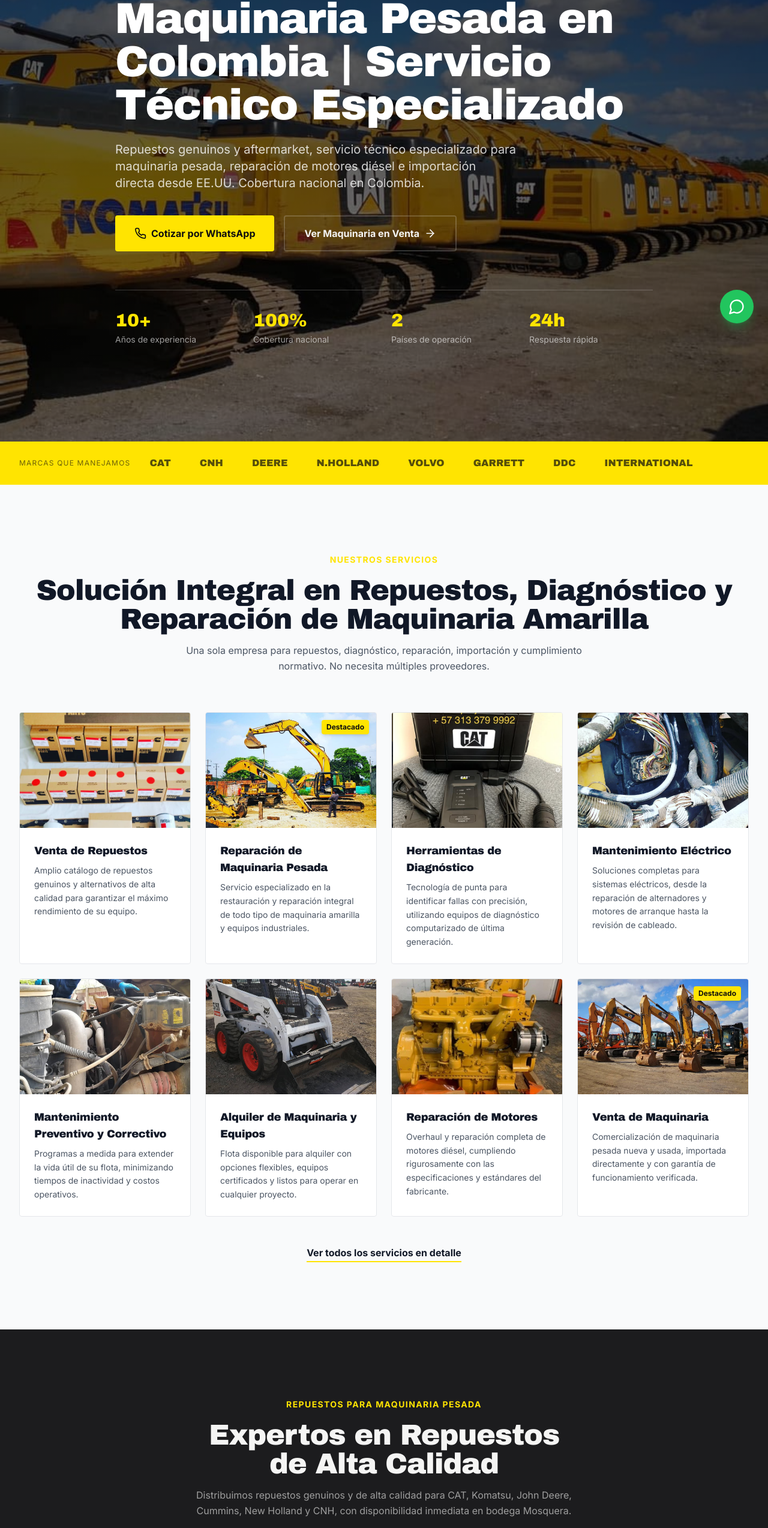
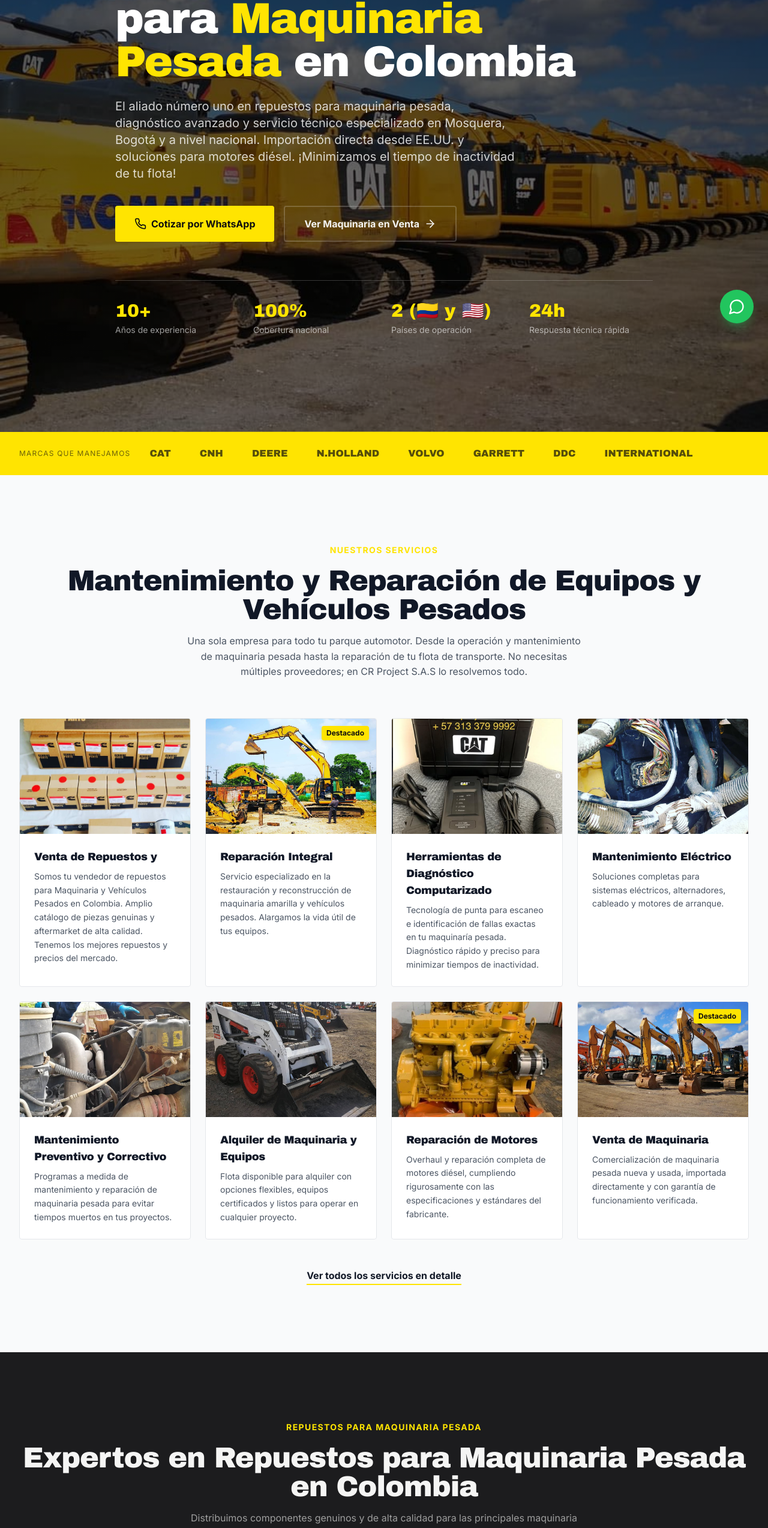
Before and after one commit to alvarorubio-dev/crprojectsas, a Next.js app: page / in a window 1280 px wide. Shown: the part 237-2784 px from the top of the page at 60% size. Built offline with nearby package versions, Linux system fonts and the light colour scheme.

Commit message:
feat: SEO HOME

```diff
--- a/components/sections/differentiators.tsx
+++ b/components/sections/differentiators.tsx
@@ -49,9 +49,9 @@
     image: "/herramientas_de_diagnostico.png",
   },
   {
-    title: "Reparación y Pintura General",
+    title: "Pintura y Latonería Profesional",
     description:
-      "Restauración completa de carrocería y pintura profesional para maquinaria y vehículos pesados. Acabado de fábrica.",
+      "Restauración completa de carrocería y pintura profesional para maquinaria y vehículos pesados. Con acabados de fábrica.",
     image: "/pintura.jpg",
   },
 ];
@@ -77,13 +77,13 @@
             id="motores-diesel-title"
             className="font-heading text-3xl sm:text-4xl lg:text-5xl text-gray-900 mt-4"
           >
-            Diagnóstico y Solución de Fallas
+            Técnico en Maquinaria Pesada Bogotá y Nivel Nacional
           </h2>
-          <p className="text-gray-600 mt-4 max-w-3xl mx-auto text-lg">
-            <span className="font-bold text-gray-900">CR Project S.A.S</span> —
-            Evaluación técnica según especificaciones del fabricante. Servicio
-            técnico especializado con cobertura nacional para maquinaria pesada,
-            vehículos de transporte y motores diésel.
+          <p className="text-gray-600 mt-4 max-w-2xl mx-auto">
+            Evaluación basada en especificaciones del fabricante. Nuestro
+            servicio de reparacion maquinaria pesada incluye unidades móviles
+            equipadas para atender emergencias en campo. ¡Vamos a donde está tu
+            máquina o camión!
           </p>
         </div>
 
--- a/components/sections/faq.tsx
+++ b/components/sections/faq.tsx
@@ -33,13 +33,13 @@
       <div className="max-w-3xl mx-auto px-4 sm:px-6 lg:px-8">
         <div className="text-center mb-12">
           <span className="text-brand-yellow text-sm font-bold uppercase tracking-widest">
-            Preguntas Frecuentes
+            FAQ
           </span>
           <h2
             id="faq-title"
             className="font-heading text-3xl sm:text-4xl lg:text-5xl text-bone mt-4"
           >
-            Respuestas Claras
+            Preguntas Frecuentes sobre Maquinaria Amarilla Colombia
           </h2>
           <p className="text-bone/60 mt-4 max-w-3xl mx-auto leading-relaxed">
             Sobre servicio técnico, repuestos, importación y diagnóstico
--- a/components/sections/hero.tsx
+++ b/components/sections/hero.tsx
@@ -30,14 +30,17 @@
             id="hero-title"
             className="font-heading text-4xl sm:text-5xl md:text-6xl lg:text-7xl text-white leading-[1.1] mb-6"
           >
-            Repuestos para Maquinaria Pesada en Colombia | Servicio Técnico
-            Especializado
+            Soluciones Integrales para{" "}
+            <span className="text-brand-yellow">Maquinaria Pesada</span> en
+            Colombia
           </h1>
 
           <p className="text-lg sm:text-xl text-white/80 max-w-2xl mb-10 leading-relaxed">
-            Repuestos genuinos y aftermarket, servicio técnico especializado
-            para maquinaria pesada, reparación de motores diésel e importación
-            directa desde EE.UU. Cobertura nacional en Colombia.
+            El aliado número uno en repuestos para maquinaria pesada,
+            diagnóstico avanzado y servicio técnico especializado en Mosquera,
+            Bogotá y a nivel nacional. Importación directa desde EE.UU. y
+            soluciones para motores diésel. ¡Minimizamos el tiempo de
+            inactividad de tu flota!
           </p>
 
           <div className="flex flex-col sm:flex-row gap-4">
@@ -75,7 +78,7 @@
             </div>
             <div>
               <p className="font-heading text-2xl sm:text-3xl text-brand-yellow">
-                2
+                2 (🇨🇴 y 🇺🇸)
               </p>
               <p className="text-sm text-white/60 mt-1">Países de operación</p>
             </div>
@@ -83,7 +86,9 @@
               <p className="font-heading text-2xl sm:text-3xl text-brand-yellow">
                 24h
               </p>
-              <p className="text-sm text-white/60 mt-1">Respuesta rápida</p>
+              <p className="text-sm text-white/60 mt-1">
+                Respuesta técnica rápida
+              </p>
             </div>
           </div>
         </div>
--- a/components/sections/importacion.tsx
+++ b/components/sections/importacion.tsx
@@ -19,12 +19,13 @@
             id="importacion-title"
             className="font-heading text-3xl sm:text-4xl lg:text-5xl text-carbon mt-4"
           >
-            Importación desde EE.UU.
+            ¿Cómo importar maquinaria pesada a Colombia?
           </h2>
           <p className="text-gray-600 mt-4 max-w-3xl mx-auto leading-relaxed">
-            Operación binacional Colombia – Miami. Gestión de subastas,
-            logística y nacionalización para importar maquinaria usada y
-            repuestos desde Estados Unidos.
+            Nosotros lo hacemos fácil. Gracias a nuestra operación binacional
+            (Colombia – Miami, EE.UU.), gestionamos subastas, logística y
+            nacionalización aduanera para traer tus equipos desde el exterior
+            sin complicaciones.
           </p>
         </div>
 
--- a/components/sections/parts-showcase.tsx
+++ b/components/sections/parts-showcase.tsx
@@ -69,13 +69,15 @@
             id="repuestos-title"
             className="font-heading text-3xl sm:text-4xl lg:text-5xl text-bone mt-4"
           >
-            Expertos en Repuestos
-            <br className="hidden sm:block" /> de Alta Calidad
+            Expertos en Repuestos para Maquinaria Pesada
+            <br className="hidden sm:block" /> en Colombia
           </h2>
           <p className="text-bone/60 mt-4 max-w-2xl mx-auto">
-            Distribuimos repuestos genuinos y de alta calidad para CAT, Komatsu,
-            John Deere, Cummins, New Holland y CNH, con disponibilidad inmediata
-            en bodega Mosquera.
+            Distribuimos componentes genuinos y de alta calidad para las
+            principales maquinaria amarilla marcas: CAT, Komatsu, John Deere,
+            Cummins y CNH. Disponibilidad inmediata en nuestra bodega de
+            Mosquera, ideal si buscas repuestos maquinaria pesada Bogotá y sus
+            alrededores.
           </p>
         </div>
 
@@ -91,9 +93,7 @@
               <h3 className="font-heading text-bone font-bold">
                 Disponibilidad Inmediata
               </h3>
-              <p className="text-sm text-bone/50 mt-1">
-                Stock permanente en bodega
-              </p>
+              <p className="text-sm text-bone/50 mt-1">Stock permanente</p>
             </div>
           </div>
           <div className="flex items-start gap-4 bg-carbon/50 border border-steel/30 rounded-sm p-4">
@@ -124,7 +124,7 @@
                 Asesoría Técnica
               </h3>
               <p className="text-sm text-bone/50 mt-1">
-                Expertos te ayudan a elegir
+                Un especialista te ayuda a elegir la pieza exacta.
               </p>
             </div>
           </div>
@@ -175,7 +175,7 @@
 
         <div className="text-center mt-12">
           <p className="text-bone/60 mb-4">
-            ¿No encuentras el repuesto que necesitas?
+            ¿No encuentras los repuestos para maquinaria amarilla que necesitas?
           </p>
           <Link
             href="/contacto"
--- a/components/sections/process.tsx
+++ b/components/sections/process.tsx
@@ -48,7 +48,7 @@
               className="font-heading text-3xl sm:text-4xl lg:text-5xl text-bone mt-4 leading-tight"
             >
               Calidad, Innovación
-              <br className="hidden sm:block" /> y Compromiso
+              <br className="hidden sm:block" /> y Compromiso con tu flota
             </h2>
           </div>
           <div
--- a/components/sections/services-grid.tsx
+++ b/components/sections/services-grid.tsx
@@ -6,38 +6,38 @@
 
 const services = [
   {
-    title: "Venta de Repuestos",
+    title: "Venta de Repuestos y",
     description:
-      "Amplio catálogo de repuestos genuinos y alternativos de alta calidad para garantizar el máximo rendimiento de su equipo.",
+      "Somos tu vendedor de repuestos para Maquinaria y Vehículos Pesados en Colombia. Amplio catálogo de piezas genuinas y aftermarket de alta calidad. Tenemos los mejores repuestos y precios del mercado.",
     href: "/repuestos",
     image: "/repuestos.jpg",
   },
   {
-    title: "Reparación de Maquinaria Pesada",
+    title: "Reparación Integral",
     description:
-      "Servicio especializado en la restauración y reparación integral de todo tipo de maquinaria amarilla y equipos industriales.",
+      "Servicio especializado en la restauración y reconstrucción de maquinaria amarilla y vehículos pesados. Alargamos la vida útil de tus equipos.",
     href: "/servicio-tecnico",
     image: "/repair-maquina.jpg",
     highlight: true,
   },
   {
-    title: "Herramientas de Diagnóstico",
+    title: "Herramientas de Diagnóstico Computarizado",
     description:
-      "Tecnología de punta para identificar fallas con precisión, utilizando equipos de diagnóstico computarizado de última generación.",
+      "Tecnología de punta para escaneo e identificación de fallas exactas en tu maquinaría pesada. Diagnóstico rápido y preciso para minimizar tiempos de inactividad.",
     href: "/diagnostico",
     image: "/herramientas_de_diagnostico.png",
   },
   {
     title: "Mantenimiento Eléctrico",
     description:
-      "Soluciones completas para sistemas eléctricos, desde la reparación de alternadores y motores de arranque hasta la revisión de cableado.",
+      "Soluciones completas para sistemas eléctricos, alternadores, cableado y motores de arranque.",
     href: "/mantenimiento-electrico",
     image: "/mante-electrico.jpg",
   },
   {
     title: "Mantenimiento Preventivo y Correctivo",
     description:
-      "Programas a medida para extender la vida útil de su flota, minimizando tiempos de inactividad y costos operativos.",
+      "Programas a medida de mantenimiento y reparación de maquinaria pesada para evitar tiempos muertos en tus proyectos.",
     href: "/mantenimiento-flotas",
     image: "/mantenimiento-correctivo.jpg",
   },
@@ -84,13 +84,13 @@
             id="servicios-title"
             className="font-heading text-3xl sm:text-4xl lg:text-5xl text-gray-900 mt-4"
           >
-            Solución Integral en Repuestos, Diagnóstico y Reparación de
-            Maquinaria Amarilla
+            Mantenimiento y Reparación de Equipos y Vehículos Pesados
           </h2>
           <p className="text-gray-600 mt-4 max-w-2xl mx-auto">
-            Una sola empresa para repuestos, diagnóstico, reparación,
-            importación y cumplimiento normativo. No necesita múltiples
-            proveedores.
+            Una sola empresa para todo tu parque automotor. Desde la operación y
+            mantenimiento de maquinaria pesada hasta la reparación de tu flota
+            de transporte. No necesitas múltiples proveedores; en CR Project
+            S.A.S lo resolvemos todo.
           </p>
         </div>
 
```
